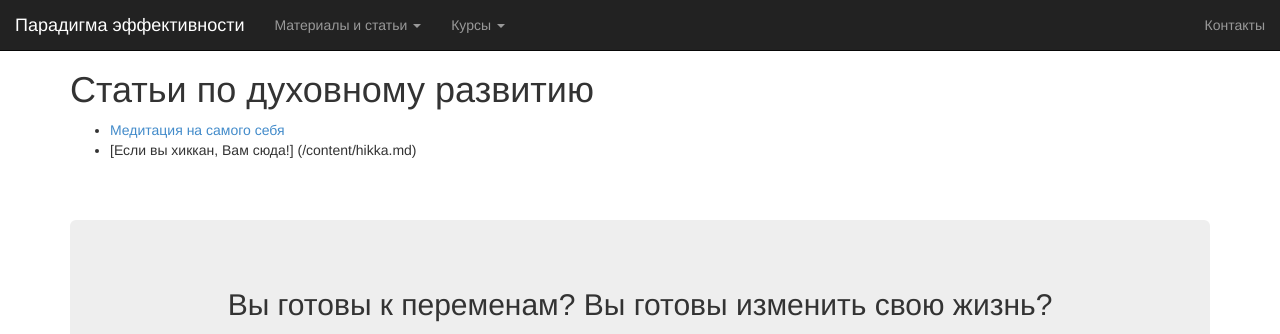
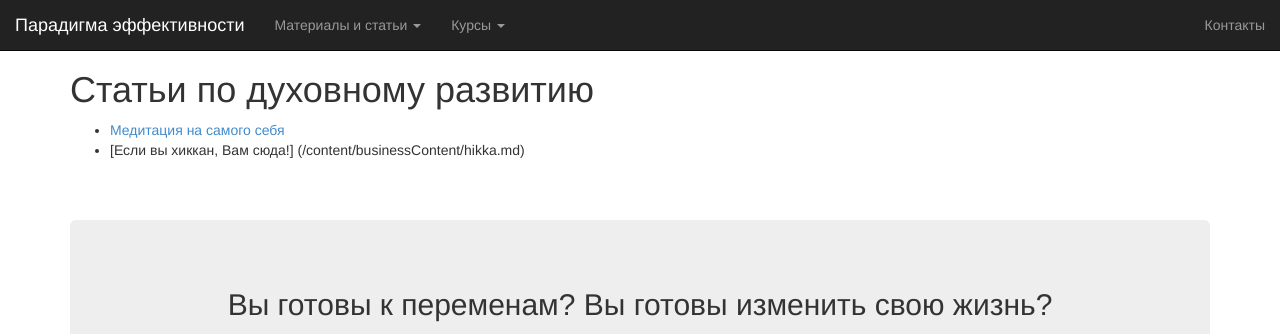
Before and after one commit to EfficiencyParadigm/EfficiencyParadigm.github.io, a Jekyll site: the page built from content/spirit.md, in a window 1280 px wide. Shown: the top 334 px of the page. Built offline with Jekyll 4.4.1, drawn with Linux system fonts in a browser that asks for light colours.

Commit message:
Update spirit.md

```diff
--- a/content/spirit.md
+++ b/content/spirit.md
@@ -6,4 +6,4 @@ title: Духовное развитие
 # Статьи по духовному развитию
 
 * [Медитация на самого себя](/content/businessContent/meditation.html)
-* [Если вы хиккан, Вам сюда!] (/content/hikka.md)
+* [Если вы хиккан, Вам сюда!] (/content/businessContent/hikka.md)
```
